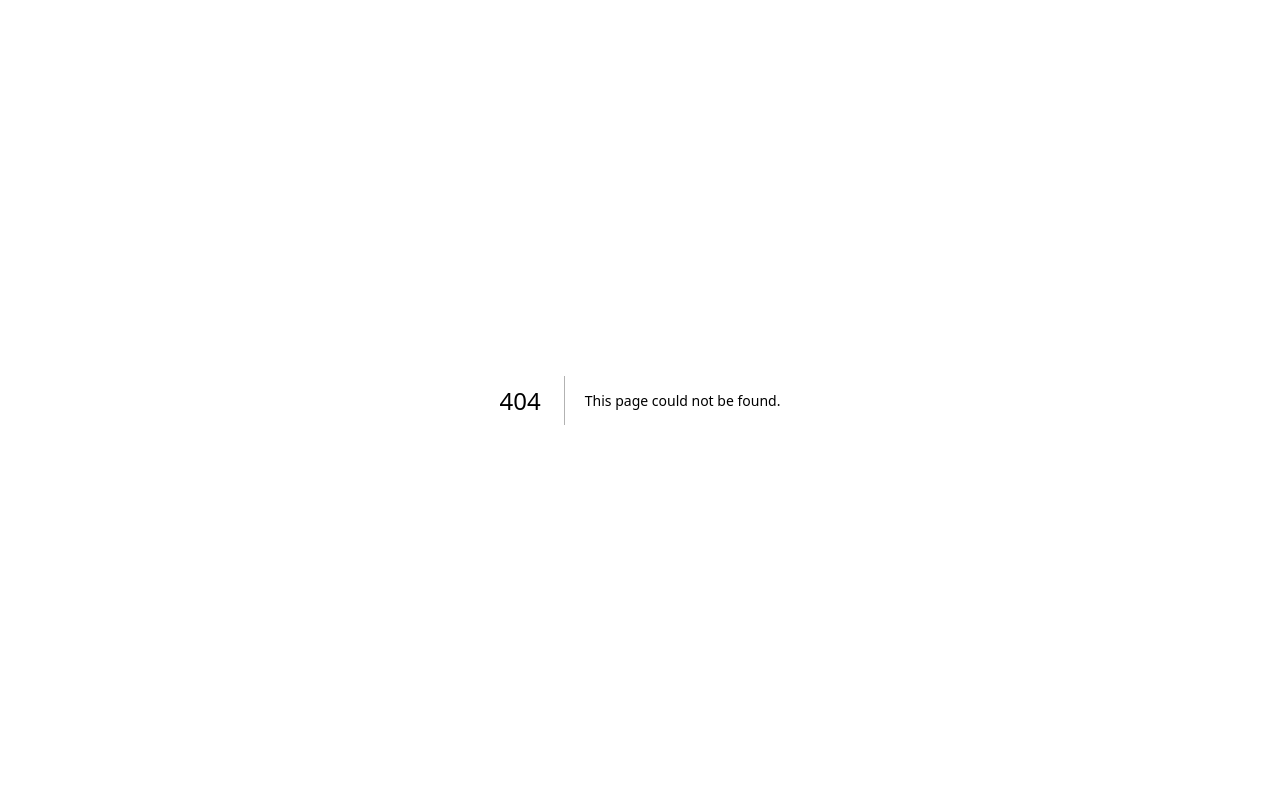
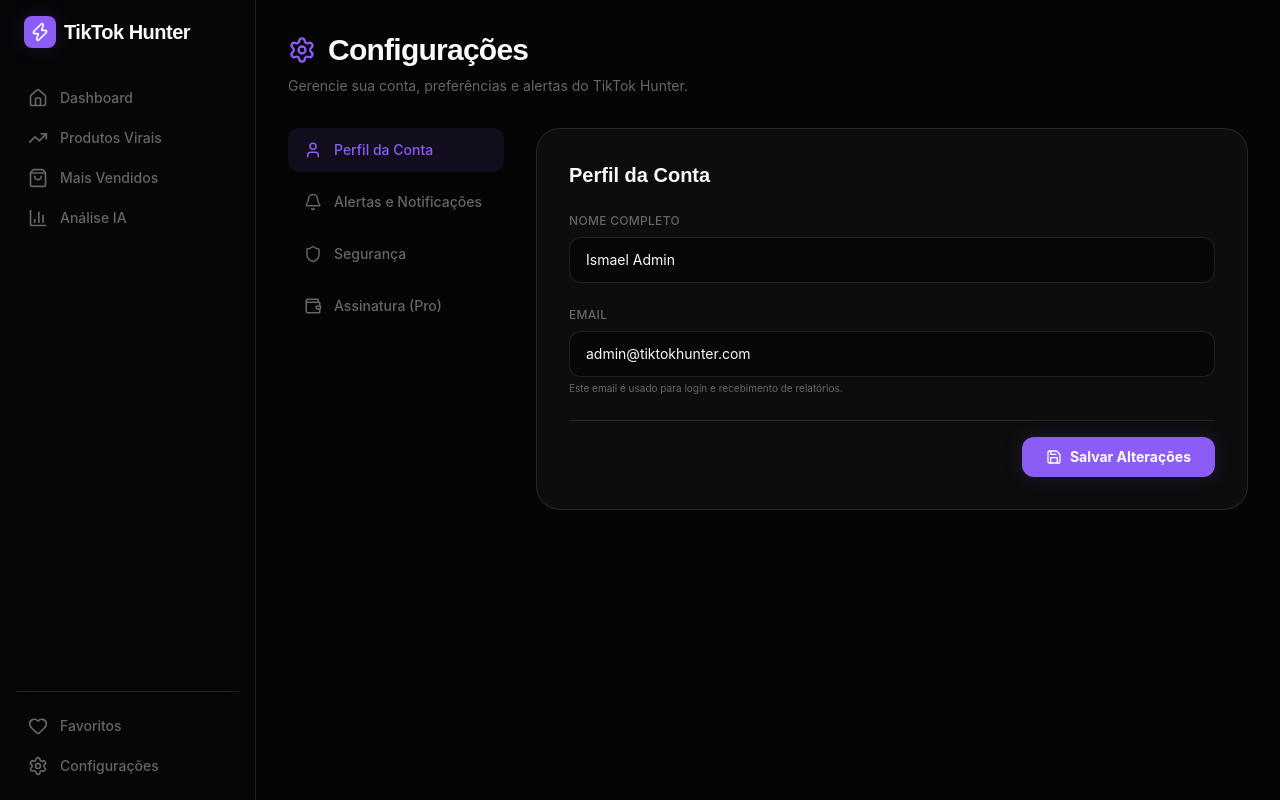
Before and after one commit to Megaestudos/TikTok-Hunter, a Next.js app: page /configuracoes in a window 1280 px wide. Before the commit this address had no page. Built offline with nearby package versions, Linux system fonts and the light colour scheme.

Commit message:
feat: initial commit with TikTok Hunter dashboard and components

```diff
--- /dev/null
+++ b/src/app/configuracoes/page.tsx
@@ -0,0 +1,79 @@
+"use client";
+
+import { Sidebar } from "@/components/Sidebar";
+import { Settings, User, Bell, Shield, Wallet, Save } from "lucide-react";
+import { motion } from "framer-motion";
+
+export default function Configuracoes() {
+  return (
+    <div className="flex min-h-screen bg-background text-foreground">
+      <Sidebar />
+
+      <main className="flex-1 md:ml-64 p-4 md:p-8">
+        <header className="mb-8">
+          <div className="flex items-center gap-3 mb-2">
+            <Settings className="text-primary" size={28} />
+            <h1 className="text-3xl font-bold font-space-grotesk tracking-tight">Configurações</h1>
+          </div>
+          <p className="text-muted text-sm">Gerencie sua conta, preferências e alertas do TikTok Hunter.</p>
+        </header>
+
+        <div className="grid grid-cols-1 lg:grid-cols-4 gap-8">
+          {/* Settings Nav */}
+          <div className="lg:col-span-1 space-y-2 relative">
+            <button className="w-full flex items-center gap-3 px-4 py-3 rounded-xl bg-primary/10 text-primary font-medium text-sm transition-all text-left">
+              <User size={18} /> Perfil da Conta
+            </button>
+            <button className="w-full flex items-center gap-3 px-4 py-3 rounded-xl hover:bg-white/5 text-muted hover:text-foreground font-medium text-sm transition-all text-left">
+              <Bell size={18} /> Alertas e Notificações
+            </button>
+            <button className="w-full flex items-center gap-3 px-4 py-3 rounded-xl hover:bg-white/5 text-muted hover:text-foreground font-medium text-sm transition-all text-left">
+              <Shield size={18} /> Segurança
+            </button>
+            <button className="w-full flex items-center gap-3 px-4 py-3 rounded-xl hover:bg-white/5 text-muted hover:text-foreground font-medium text-sm transition-all text-left">
+              <Wallet size={18} /> Assinatura (Pro)
+            </button>
+          </div>
+
+          {/* Settings Content */}
+          <div className="lg:col-span-3">
+            <motion.div
+              initial={{ opacity: 0, y: 10 }}
+              animate={{ opacity: 1, y: 0 }}
+              className="glass p-6 md:p-8 rounded-3xl border border-card-border"
+            >
+              <h2 className="text-xl font-bold mb-6 font-space-grotesk">Perfil da Conta</h2>
+
+              <div className="space-y-6">
+                <div>
+                  <label className="block text-xs font-medium text-muted mb-2 uppercase tracking-wide">Nome Completo</label>
+                  <input
+                    type="text"
+                    defaultValue="Ismael Admin"
+                    className="w-full bg-black/40 border border-white/10 rounded-xl py-3 px-4 focus:outline-none focus:ring-2 focus:ring-primary/50 transition-all text-sm"
+                  />
+                </div>
+
+                <div>
+                  <label className="block text-xs font-medium text-muted mb-2 uppercase tracking-wide">Email</label>
+                  <input
+                    type="email"
+                    defaultValue="admin@tiktokhunter.com"
+                    className="w-full bg-black/40 border border-white/10 rounded-xl py-3 px-4 focus:outline-none focus:ring-2 focus:ring-primary/50 transition-all text-sm"
+                  />
+                  <p className="text-[10px] text-muted mt-1">Este email é usado para login e recebimento de relatórios.</p>
+                </div>
+
+                <div className="pt-4 border-t border-white/5 flex justify-end">
+                  <button className="bg-primary hover:bg-primary-hover text-white px-6 py-2.5 rounded-xl text-sm font-bold transition-all shadow-premium hover:scale-105 active:scale-95 flex items-center gap-2">
+                    <Save size={16} /> Salvar Alterações
+                  </button>
+                </div>
+              </div>
+            </motion.div>
+          </div>
+        </div>
+      </main>
+    </div>
+  );
+}
--- /dev/null
+++ b/src/app/favoritos/page.tsx
@@ -0,0 +1,82 @@
+"use client";
+
+import { Sidebar } from "@/components/Sidebar";
+import { ProductCard } from "@/components/ProductCard";
+import { Search, Heart } from "lucide-react";
+import { motion } from "framer-motion";
+
+const FAVORITE_PRODUCTS = [
+  {
+    id: "1",
+    name: "Mini Projetor Portátil 4K WiFi - Cinema em Casa",
+    price: "R$ 297,00",
+    sales: "12.4k",
+    growth: "+340%",
+    videos: 842,
+    affiliates: 124,
+    image: "https://images.unsplash.com/photo-1543269865-cbf427effbad?w=800&auto=format&fit=crop&q=60",
+    badge: "Explodindo" as const
+  },
+  {
+    id: "3",
+    name: "Luminária de Mesa Magnética Anti-Gravidade",
+    price: "R$ 156,00",
+    sales: "5.1k",
+    growth: "+850%",
+    videos: 320,
+    affiliates: 56,
+    image: "https://images.unsplash.com/photo-1534073828943-f801091bb18c?w=800&auto=format&fit=crop&q=60",
+    badge: "Novo Viral" as const
+  }
+];
+
+export default function Favoritos() {
+  return (
+    <div className="flex min-h-screen bg-background text-foreground">
+      <Sidebar />
+
+      <main className="flex-1 md:ml-64 p-4 md:p-8">
+        <header className="mb-8">
+          <div className="flex flex-col md:flex-row md:items-center justify-between gap-4 mb-6">
+            <div className="flex items-center gap-3">
+              <div className="w-10 h-10 bg-primary/20 rounded-xl flex items-center justify-center">
+                <Heart className="text-primary fill-primary/20" size={20} />
+              </div>
+              <div>
+                <h1 className="text-3xl font-bold font-space-grotesk tracking-tight">Meus Favoritos</h1>
+                <p className="text-muted text-sm mt-1">Produtos e nichos que você está monitorando de perto.</p>
+              </div>
+            </div>
+
+            <div className="relative group w-full md:w-64">
+              <Search className="absolute left-3 top-1/2 -translate-y-1/2 text-muted group-focus-within:text-primary transition-colors" size={18} />
+              <input
+                type="text"
+                placeholder="Buscar em favoritos..."
+                className="bg-card border border-card-border rounded-full py-2.5 pl-10 pr-4 w-full focus:outline-none focus:ring-2 focus:ring-primary/50 transition-all text-sm backdrop-blur-md"
+              />
+            </div>
+          </div>
+        </header>
+
+        {FAVORITE_PRODUCTS.length > 0 ? (
+          <motion.div
+            initial={{ opacity: 0 }}
+            animate={{ opacity: 1 }}
+            className="grid grid-cols-1 sm:grid-cols-2 lg:grid-cols-3 xl:grid-cols-4 gap-6"
+          >
+            {FAVORITE_PRODUCTS.map((product) => (
+              <ProductCard key={product.id} {...product} />
+            ))}
+          </motion.div>
+        ) : (
+          <div className="flex flex-col items-center justify-center p-12 glass rounded-3xl border border-card-border text-center">
+            <Heart size={48} className="text-muted/30 mb-4" />
+            <h3 className="text-lg font-bold mb-2">Nenhum favorito ainda</h3>
+            <p className="text-muted text-sm max-w-md">Você ainda não adicionou nenhum produto aos seus favoritos. Navegue pelos produtos virais e salve os que deseja monitorar.</p>
+          </div>
+        )}
+      </main>
+    </div>
+  );
+}
--- a/src/app/layout.tsx
+++ b/src/app/layout.tsx
@@ -13,8 +13,8 @@ const geistMono = Geist_Mono({
 });
 
 export const metadata: Metadata = {
-  title: "Create Next App",
-  description: "Generated by create next app",
+  title: "TikTok Hunter | Viral Product Intelligence",
+  description: "Advanced SaaS for tracking and analyzing viral products on TikTok Shop with AI-powered insights.",
 };
 
 export default function RootLayout({
--- a/src/lib/firebase.ts
+++ b/src/lib/firebase.ts
@@ -3,14 +3,13 @@ import { getFirestore } from "firebase/firestore";
 import { getAuth } from "firebase/auth";
 
 const firebaseConfig = {
-  // Configurações do Firebase - O usuário pode preencher aqui ou usar variáveis de ambiente
-  // Por agora, configuramos a estrutura básica
   apiKey: process.env.NEXT_PUBLIC_FIREBASE_API_KEY,
-  authDomain: "tiktok-hunter.firebaseapp.com",
-  projectId: "tiktok-hunter",
-  storageBucket: "tiktok-hunter.appspot.com",
-  messagingSenderId: "338947230489", // Placeholder, o usuário ajustará se necessário
-  appId: "1:338947230489:web:c847d47d47d47d47d47d" // Placeholder
+  authDomain: process.env.NEXT_PUBLIC_FIREBASE_AUTH_DOMAIN,
+  projectId: process.env.NEXT_PUBLIC_FIREBASE_PROJECT_ID,
+  storageBucket: process.env.NEXT_PUBLIC_FIREBASE_STORAGE_BUCKET,
+  messagingSenderId: process.env.NEXT_PUBLIC_FIREBASE_MESSAGING_SENDER_ID,
+  appId: process.env.NEXT_PUBLIC_FIREBASE_APP_ID,
+  measurementId: process.env.NEXT_PUBLIC_FIREBASE_MEASUREMENT_ID
 };
 
 // Initialize Firebase
```
